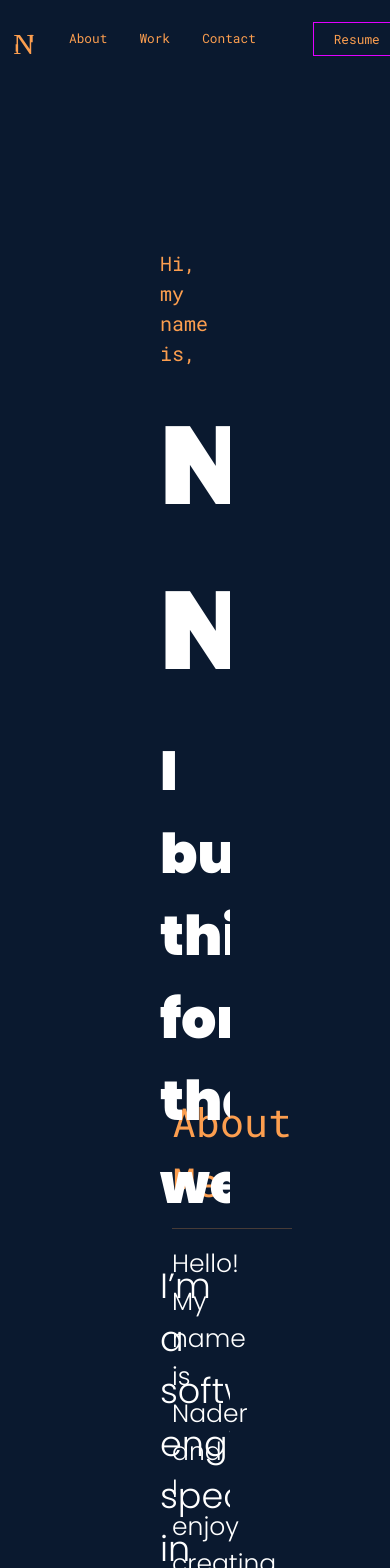
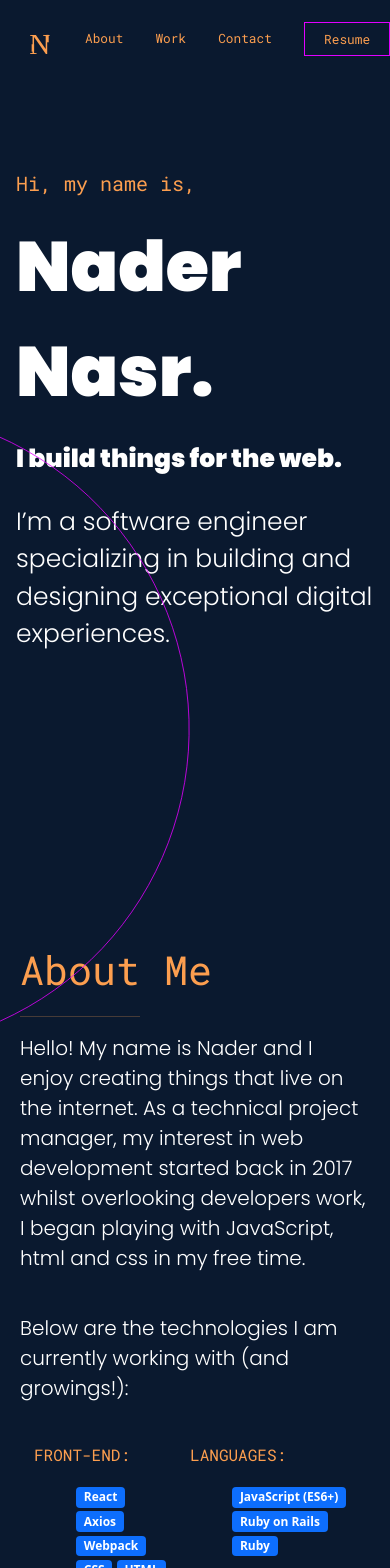
Before and after one commit to NaderNasr/PortfolioV2, a React (Create React App) app: page / in a window 390 px wide. Shown: the top 1568 px of the page. Built offline with nearby package versions, Linux system fonts and the light colour scheme.

Commit message:
Mobile view media queries

```diff
--- a/src/components/About/styles.css
+++ b/src/components/About/styles.css
@@ -11,7 +11,7 @@
 }
 
 .about-text-header {
-  color: #FC9E4F;
+  color: #fc9e4f;
   font-family: Roboto Mono;
   font-size: 40px;
 }
@@ -35,6 +35,45 @@ hr {
 
 .about-list-title {
   font-family: Roboto Mono;
-  color: #FC9E4F;
+  color: #fc9e4f;
   margin-left: 30px;
 }
+
+@media (max-width: 767px) {
+  .about-container {
+    background-color: #0a192f;
+    overflow-x: hidden;
+  }
+
+  .about-text-container {
+    padding: 0.5em;
+  }
+
+  .about-text-header {
+    color: #fc9e4f;
+    font-family: Roboto Mono;
+    font-size: 40px;
+  }
+
+  hr {
+    width: 120px;
+  }
+
+  .about-text-desc {
+    color: white;
+    font-family: Poppins;
+    font-size: 20px;
+  }
+
+  .about-list > li {
+    color: white;
+    font-size: 20px;
+    list-style-type: none;
+  }
+
+  .about-list-title {
+    font-family: Roboto Mono;
+    color: #fc9e4f;
+    margin-left: -10px;
+  }
+}
--- a/src/components/Contact/styles.css
+++ b/src/components/Contact/styles.css
@@ -1,7 +1,5 @@
 @import url('https://fonts.googleapis.com/css2?family=Poppins:wght@300;900&display=swap');
 @import url('https://fonts.googleapis.com/css2?family=Roboto+Mono:ital,wght@0,100;0,200;0,300;0,400;0,500;0,700;1,100;1,200;1,300;1,700&display=swap');
-
-
 
 .contact-container {
   background-color: #0a192f;
@@ -11,9 +9,9 @@
   overflow-x: hidden !important;
 }
 
-.contact-image{
+.contact-image {
   position: relative;
-  right:300px;
+  right: 300px;
 }
 
 .contact-text-container {
@@ -21,7 +19,7 @@
 }
 
 .contact-text-header {
-  color: #FC9E4F;
+  color: #fc9e4f;
   font-family: Roboto Mono;
   font-size: 40px;
 }
@@ -49,3 +47,52 @@
 .contact-button:hover {
   color: #e200ff;
 }
+
+@media (max-width: 767px) {
+  .contact-container {
+    background-color: #0a192f;
+    width: 100vw;
+    height: 100vh;
+    overflow-y: hidden !important;
+    overflow-x: hidden !important;
+  }
+
+  .contact-image {
+    position: relative;
+    right: 300px;
+  }
+
+  .contact-text-container {
+    padding: 1em;
+  }
+
+  .contact-text-header {
+    color: #fc9e4f;
+    font-family: Roboto Mono;
+    font-size: 40px;
+  }
+
+  .contact-button {
+    text-decoration: none;
+    border: 1px;
+    border-style: solid;
+    border-color: #e200ff;
+    padding: 0.5em;
+    padding-left: 1.5em;
+    padding-right: 1.5em;
+    margin-left: 2em;
+    text-decoration: none;
+    margin-top: 0.5em;
+    font-size: 0.8em;
+    font-family: Roboto Mono;
+  }
+
+  .contact-button > a {
+    text-decoration: none;
+    color: #5edbf2;
+  }
+
+  .contact-button:hover {
+    color: #e200ff;
+  }
+}
--- a/src/components/Experience/styles.css
+++ b/src/components/Experience/styles.css
@@ -12,7 +12,25 @@
 }
 
 .experience-text-header {
-  color: #FC9E4F;
+  color: #fc9e4f;
   font-family: Roboto Mono;
   font-size: 40px;
 }
+
+@media (max-width: 767px) {
+  .experience-container {
+    background-color: #0a192f;
+    width: 100vw;
+    height: 100%;
+  }
+
+  .experience-text-container {
+    padding: 1em;
+  }
+
+  .experience-text-header {
+    color: #fc9e4f;
+    font-family: Roboto Mono;
+    font-size: 40px;
+  }
+}
--- a/src/components/Header/styles.css
+++ b/src/components/Header/styles.css
@@ -5,7 +5,6 @@
   position: sticky !important;
   top: 0px;
   z-index: 99;
-
 }
 
 .navLink {
@@ -14,7 +13,7 @@
 
 .header-text-color {
   margin-top: 1em;
-  color: #FC9E4F;
+  color: #fc9e4f;
   text-decoration: none;
   font-size: 0.8em;
   font-family: Roboto Mono;
@@ -31,10 +30,50 @@
   padding: 0.5em;
   padding-left: 1.5em;
   padding-right: 1.5em;
-  margin-left: 2em;
-  color: #FC9E4F;
+
+  color: #fc9e4f;
   text-decoration: none;
   margin-top: 0.5em;
   font-size: 0.8em;
   font-family: Roboto Mono;
 }
+
+@media (max-width: 767px) {
+  .backgroundColor {
+    background-color: #0a192f;
+    position: sticky !important;
+    top: 0px;
+    z-index: 99;
+    padding: 1em;
+  }
+
+  .navLink {
+    display: flex;
+  }
+
+  .header-text-color {
+    margin-top: 1em;
+    color: #fc9e4f;
+    text-decoration: none;
+    font-size: 0.8em;
+    font-family: Roboto Mono;
+  }
+
+  .logo {
+    width: 25px;
+  }
+
+  .resume {
+    border: 1px;
+    border-style: solid;
+    border-color: #e200ff;
+    padding: 0.5em;
+    padding-left: 1.5em;
+    padding-right: 1.5em;
+    color: #fc9e4f;
+    text-decoration: none;
+    margin-top: 0.5em;
+    font-size: 0.8em;
+    font-family: Roboto Mono;
+  }
+}
--- a/src/components/Hero/styles.css
+++ b/src/components/Hero/styles.css
@@ -2,6 +2,7 @@
 
 @import url('https://fonts.googleapis.com/css2?family=Poppins:wght@300;900&display=swap');
 
+/* //////////////////////////////////////////// */
 .hero-container {
   background-color: #0a192f;
   width: 100vw;
@@ -56,9 +57,73 @@
   bottom: 400px;
   width: 1000px;
   right: 700px;
-  overflow-y:inherit;
+  overflow-y: inherit;
 }
 
 .hero-icons {
   color: white;
 }
+
+@media (max-width: 767px) {
+  .hero-container {
+    background-color: #0a192f;
+    width: 100vw;
+    height: 100vh;
+    position: relative;
+  }
+
+  .text-container {
+    padding: 1em;
+    padding-top: 5em;
+  }
+
+  .text {
+    color: #fc9e4f;
+    font-family: Roboto Mono;
+    font-size: 20px;
+  }
+
+  .text-pronunciation {
+    color: #fc9e4f;
+    font-family: Roboto Mono;
+    font-size: 12px;
+  }
+
+  .text-name {
+    color: white;
+    font-family: Poppins;
+    font-size: 70px;
+    font-weight: 900;
+  }
+
+  .text-desc {
+    color: white;
+    font-family: Poppins;
+    font-size: 25px;
+    font-weight: 900;
+  }
+
+  .text-summary {
+    color: white;
+    font-family: Poppins;
+    font-size: 25px;
+    margin-top: 1em;
+  }
+
+  .circle_svg {
+    position: absolute;
+    z-index: 999;
+  }
+
+  .hero-circle {
+    position: relative;
+    bottom: 400px;
+    width: 1000px;
+    right: 700px;
+    overflow-y: inherit;
+  }
+
+  .hero-icons {
+    color: white;
+  }
+}
--- a/src/components/Projects/styles.css
+++ b/src/components/Projects/styles.css
@@ -6,6 +6,7 @@
 
 .projects-text-container {
   padding: 10em;
+
 }
 
 .projects-text-header {
@@ -14,7 +15,41 @@
   font-size: 40px;
 }
 
-.project-button{
+.project-button {
   display: flex;
   justify-content: space-between;
 }
+
+.project-card{
+  width: 50;
+  height: 20rem;
+  margin: 0em;
+}
+
+@media (max-width: 767px) {
+  .projects-container {
+    background-color: #0a192f;
+    width: 100vw;
+    height: 100%;
+  }
+
+  .projects-text-container {
+    padding: 1em;
+  }
+
+  .projects-text-header {
+    color: #fc9e4f;
+    font-family: Roboto Mono;
+    font-size: 40px;
+  }
+
+  .project-button {
+    display: flex;
+    justify-content: space-between;
+  }
+  .project-card{
+    margin: auto;
+    width: 20rem;
+    height: 20rem
+  }
+}
```
